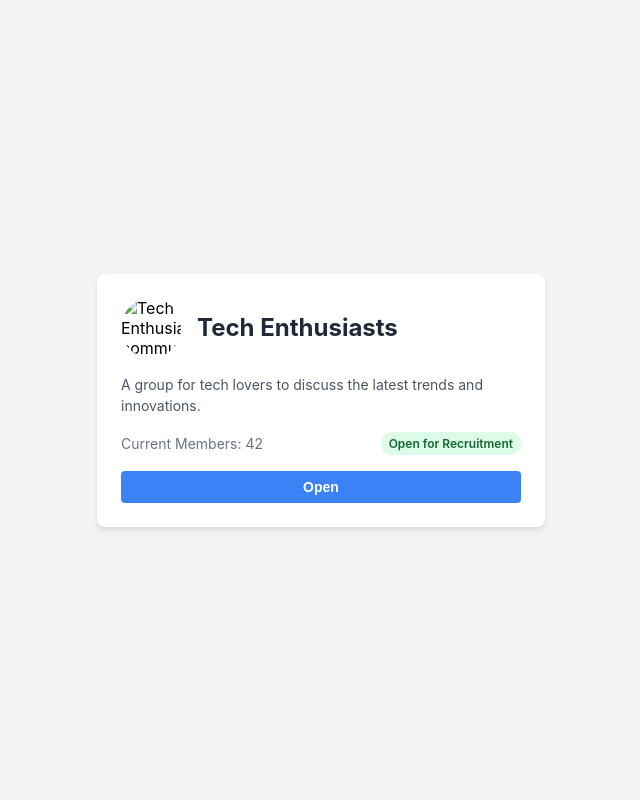
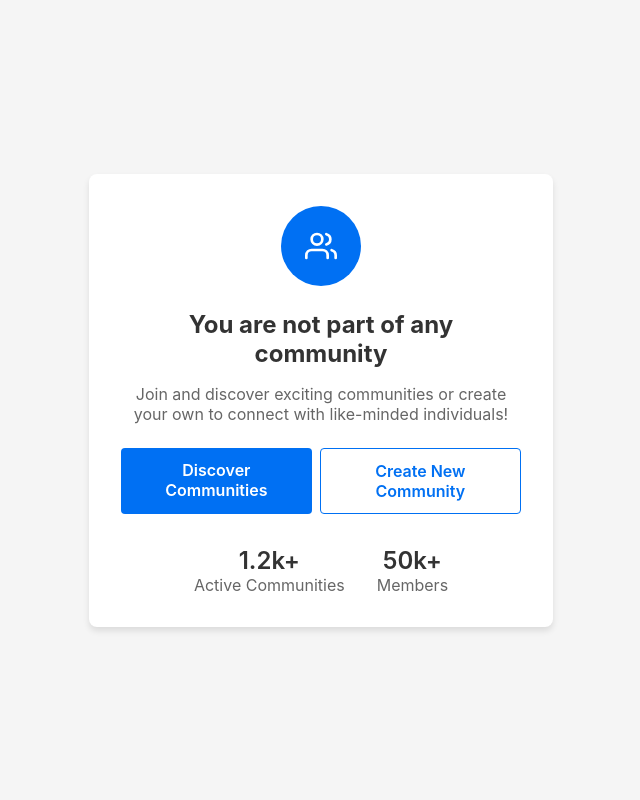
Before and after one commit to amga-d/CampusConnect, a PHP site: page /hh.html in a window 1280 px wide. Shown: the whole page, without its empty margins (319-959 px from the left). Run offline with PHP 8.4, Linux system fonts and the light colour scheme; some libraries are stand-ins or nearby versions.

Commit message:
feat: add My Communities feature with controller, model, and styles

```diff
--- a/assets/js/home.js
+++ b/assets/js/home.js
@@ -73,7 +73,7 @@ function setupNavigation() {
     const pageStyles = {
         home: "/assets/styles/home_pages/home.css",
         discover: "/assets/styles/home_pages/discover.css",
-        communities: "/assets/styles/home_pages/communities.css",
+        myCommunities: "/assets/styles/home_pages/myCommunities.css",
         events: "/assets/styles/home_pages/events.css",
         news: "/assets/styles/home_pages/news.css",
         profile: "/assets/styles/home_pages/profile.css",
--- a/hh.html
+++ b/hh.html
@@ -3,156 +3,153 @@
 <head>
     <meta charset="UTF-8">
     <meta name="viewport" content="width=device-width, initial-scale=1.0">
-    <title>Community Card</title>
-    <link rel="stylesheet" href="styles.css">
+    <title>Community Empty State</title>
     <style>
-        :root {
-    --primary-color: #3b82f6;
-    --text-color: #1f2937;
-    --bg-color: #ffffff;
-    --tag-open-bg: #dcfce7;
-    --tag-open-text: #166534;
-    --tag-closed-bg: #fee2e2;
-    --tag-closed-text: #991b1b;
-}
-
         body {
-    font-family: -apple-system, BlinkMacSystemFont, 'Segoe UI', Roboto, 'Helvetica Neue', Arial, sans-serif;
-    background-color: #f3f4f6;
+            font-family: -apple-system, BlinkMacSystemFont, "Segoe UI", Roboto, Helvetica, Arial, sans-serif;
+            background-color: #f5f5f5;
+            color: #333;
+            margin: 0;
+            padding: 0;
             display: flex;
             justify-content: center;
             align-items: center;
             min-height: 100vh;
-    margin: 0;
-    padding: 20px;
-    box-sizing: border-box;
         }
 
-.card {
-    background-color: var(--bg-color);
+        .container {
+            background-color: #ffffff;
             border-radius: 8px;
             box-shadow: 0 4px 6px rgba(0, 0, 0, 0.1);
-    padding: 24px;
+            padding: 2rem;
             max-width: 400px;
             width: 100%;
+            text-align: center;
+            animation: fadeIn 0.5s ease-out;
         }
 
-.card-header {
-    display: flex;
-    align-items: center;
-    margin-bottom: 16px;
+        @keyframes fadeIn {
+            from { opacity: 0; transform: translateY(20px); }
+            to { opacity: 1; transform: translateY(0); }
         }
 
-.profile-image {
-    width: 60px;
-    height: 60px;
+        .icon {
+            background-color: #0070f3;
+            color: white;
+            width: 80px;
+            height: 80px;
             border-radius: 50%;
-    object-fit: cover;
-    margin-right: 16px;
+            display: flex;
+            justify-content: center;
+            align-items: center;
+            margin: 0 auto 1.5rem;
+            position: relative;
         }
 
-.community-name {
-    color: var(--text-color);
-    font-size: 24px;
-    margin: 0;
+        .icon::before {
+            content: '';
+            position: absolute;
+            top: -5px;
+            left: -5px;
+            right: -5px;
+            bottom: -5px;
+            background-color: #0070f3;
+            opacity: 0.2;
+            border-radius: 50%;
+            filter: blur(10px);
+            z-index: -1;
         }
 
-.community-description {
-    color: #4b5563;
-    font-size: 14px;
-    line-height: 1.5;
-    margin: 0 0 16px 0;
+        h2 {
+            margin-bottom: 0.5rem;
         }
 
-.community-info {
-    display: flex;
-    justify-content: space-between;
-    align-items: center;
-    margin-bottom: 16px;
+        p {
+            color: #666;
+            margin-bottom: 1.5rem;
         }
 
-.members {
-    font-size: 14px;
-    color: #6b7280;
+        .buttons {
+            display: flex;
+            flex-direction: column;
+            gap: 0.5rem;
         }
 
-.tag {
-    font-size: 12px;
+        .btn {
+            padding: 0.75rem 1rem;
+            border-radius: 4px;
             font-weight: 600;
-    padding: 4px 8px;
-    border-radius: 9999px;
+            text-decoration: none;
+            transition: background-color 0.3s, color 0.3s;
         }
 
-.tag.open {
-    background-color: var(--tag-open-bg);
-    color: var(--tag-open-text);
+        .btn-primary {
+            background-color: #0070f3;
+            color: white;
         }
 
-.tag.closed {
-    background-color: var(--tag-closed-bg);
-    color: var(--tag-closed-text);
+        .btn-primary:hover {
+            background-color: #0051a2;
         }
 
-.open-button {
-    background-color: var(--primary-color);
-    color: white;
-    border: none;
-    border-radius: 4px;
-    padding: 8px 16px;
-    font-size: 14px;
-    font-weight: 600;
-    cursor: pointer;
-    transition: background-color 0.2s;
-    width: 100%;
+        .btn-secondary {
+            background-color: transparent;
+            color: #0070f3;
+            border: 1px solid #0070f3;
         }
 
-.open-button:hover {
-    background-color: #2563eb;
+        .btn-secondary:hover {
+            background-color: #f0f7ff;
         }
 
-.open-button:focus {
-    outline: none;
-    box-shadow: 0 0 0 3px rgba(59, 130, 246, 0.5);
+        .stats {
+            display: flex;
+            justify-content: center;
+            gap: 2rem;
+            margin-top: 2rem;
+            color: #666;
         }
 
-@media (max-width: 480px) {
-    .card {
-        padding: 16px;
+        .stat-value {
+            font-size: 1.5rem;
+            font-weight: 600;
+            color: #333;
         }
 
-    .card-header {
-        flex-direction: column;
-        align-items: flex-start;
-    }
-
-    .profile-image {
-        margin-right: 0;
-        margin-bottom: 12px;
-    }
-
-    .community-info {
-        flex-direction: column;
-        align-items: flex-start;
-    }
-
-    .members {
-        margin-bottom: 8px;
+        @media (min-width: 480px) {
+            .buttons {
+                flex-direction: row;
+                justify-content: center;
             }
         }
     </style>
 </head>
 <body>
-    <div class="card">
-        <div class="card-header">
-            <img src="https://placeholder.com/150" alt="Tech Enthusiasts community profile" class="profile-image">
-            <h2 class="community-name">Tech Enthusiasts</h2>
+    <div class="container">
+        <div class="icon">
+            <svg xmlns="http://www.w3.org/2000/svg" width="32" height="32" viewBox="0 0 24 24" fill="none" stroke="currentColor" stroke-width="2" stroke-linecap="round" stroke-linejoin="round">
+                <path d="M17 21v-2a4 4 0 0 0-4-4H5a4 4 0 0 0-4 4v2"></path>
+                <circle cx="9" cy="7" r="4"></circle>
+                <path d="M23 21v-2a4 4 0 0 0-3-3.87"></path>
+                <path d="M16 3.13a4 4 0 0 1 0 7.75"></path>
+            </svg>
         </div>
-        <p class="community-description">A group for tech lovers to discuss the latest trends and innovations.</p>
-        <div class="community-info">
-            <span class="members">Current Members: 42</span>
-            <span class="tag open">Open for Recruitment</span>
+        <h2>You are not part of any community</h2>
+        <p>Join and discover exciting communities or create your own to connect with like-minded individuals!</p>
+        <div class="buttons">
+            <a href="#" class="btn btn-primary">Discover Communities</a>
+            <a href="#" class="btn btn-secondary">Create New Community</a>
         </div>
-        <button class="open-button">Open</button>
+        <div class="stats">
+            <div>
+                <div class="stat-value">1.2k+</div>
+                <div>Active Communities</div>
+            </div>
+            <div>
+                <div class="stat-value">50k+</div>
+                <div>Members</div>
+            </div>
+        </div>
     </div>
 </body>
 </html>
--- a/src/view/home.php
+++ b/src/view/home.php
@@ -50,7 +50,7 @@ require_once __DIR__ . '/../controllers/homeController.php';
                         </a>
                     </li>
                     <li class="nav-item">
-                        <a href="#communities">
+                        <a href="#myCommunities">
                             <i class="fas fa-users"></i>
                             <span>My Communities</span>
                         </a>
```
Also changed, not shown: assets/styles/home_pages/myCommunities.css (added, +298 -0 lines), src/controllers/home_pages/myCommunitiesController.php (added, +25 -0 lines), src/model/communitiesModel.php (+65 -9 lines), src/view/home_pages/myCommunities.php (added, +119 -0 lines), assets/styles/home_pages/viewCommunity.css (renamed from assets/styles/home_pages/communities.css), src/view/home_pages/communities.php (added). Lines whose indentation alone changed are shown as unchanged.
